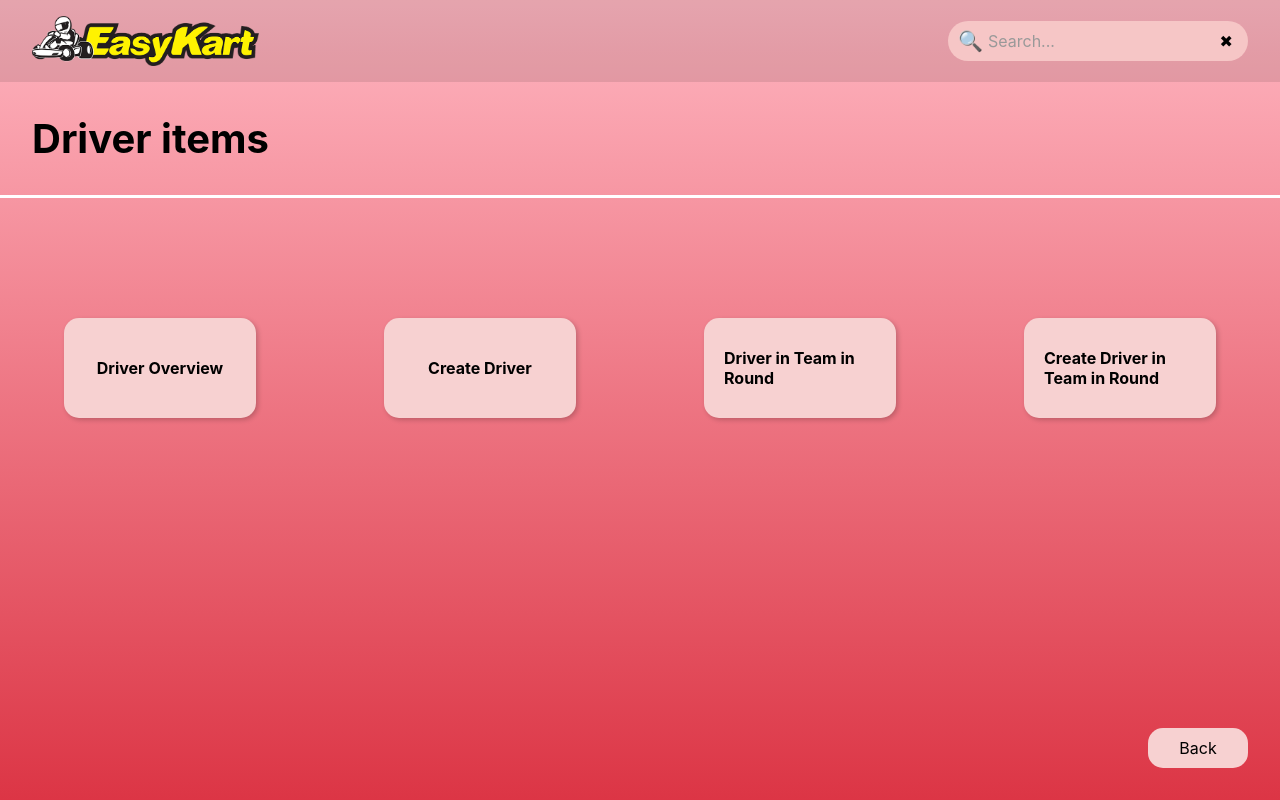
After one commit to su-thiri/EK-Champ, a Django app: page /driver/ in a window 1280 px wide. The commit adds this page. Run offline with Django 4.2, Linux system fonts and the light colour scheme.

Commit message:
driveritem

```diff
--- a/EK_APP/static/style.css
+++ b/EK_APP/static/style.css
@@ -30,6 +30,7 @@ body {
     text-decoration: none;
     color: black;
     font-size: 1rem;
+
 }
 .btn {
     padding: 0.5rem 1rem;
@@ -235,3 +236,130 @@ body {
     width: 100%;
     padding: 0 2rem;
 }
+
+
+/*  driveritem  */
+
+
+body {
+    min-height: 100vh;
+    background: linear-gradient(180deg, #ffb6c1 0%, #dc3545 100%);
+}
+
+.back-button {
+    position: fixed;
+    bottom: 2rem;
+    right: 2rem;
+    background: rgba(255, 255, 255, 0.5);
+    padding: 0.75rem 2rem;
+    border-radius: 20px;
+    cursor: pointer;
+    font-size: 1.1rem;
+}
+
+.back-button:hover {
+    background: rgba(255, 255, 255, 0.7);
+}
+
+.page-title {
+    padding: 2rem;
+    font-size: 2.5rem;
+    color: #000;
+}
+
+.white-line {
+    width: 100%;
+    height: 3px; /* Thickness of the line */
+    background-color: white;
+    margin: 0 auto 20px auto;
+}
+
+.search-container {
+    position: relative;
+    width: 300px;
+    height: 40px;
+    background-color: #f6c6c6;
+    border-radius: 20px;
+    display: flex;
+    align-items: center;
+    padding: 0 15px;
+    font-family: Arial, sans-serif;
+}
+
+/* Search Input */
+.search-input {
+    flex: 1;
+    height: 100%;
+    border: none;
+    background-color: transparent;
+    outline: none;
+    font-size: 16px;
+    color: #000;
+    padding-left: 25px;
+}
+
+/* Search Icon */
+.search-icon {
+    position: absolute;
+    left: 10px;
+    font-size: 20px;
+    color: #000;
+}
+
+/* Show Clear Icon when typing */
+.search-input:not(:placeholder-shown) + .clear-icon {
+    display: block;
+}
+
+/* Button Row */
+.button-row {
+    display: flex;
+    justify-content: space-around;
+    margin-bottom: 20px;
+}
+
+
+
+/* Individual Button Style */
+.button {
+    width: 15%;
+    height: 100px;
+    background-color: #f7d1d1; /* Light pink background */
+    border-radius: 15px;
+    display: flex;
+    justify-content: center;
+    align-items: center;
+    box-shadow: 2px 2px 5px rgba(0, 0, 0, 0.2); /* Subtle shadow */
+    font-size: 16px;
+    font-weight: bold;
+    cursor: pointer;
+    transition: transform 0.2s ease, box-shadow 0.2s ease;
+    margin: 100px auto;
+    padding: 20px;
+}
+
+/* Hover Effect for Buttons */
+.button:hover {
+    transform: scale(1.05);
+    box-shadow: 3px 3px 8px rgba(0, 0, 0, 0.3);
+}
+
+/* Back Button */
+.back-button {
+    width: 100px;
+    height: 40px;
+    background-color: #f7d1d1; /* Same light pink */
+    border-radius: 15px;
+    display: flex;
+    justify-content: center;
+    align-items: center;
+    font-size: 16px;
+    cursor: pointer;
+    transition: transform 0.2s ease, box-shadow 0.2s ease;
+}
+
+/* Hover Effect for Back Button */
+.back-button:hover {
+    transform: scale(1.1);
+    box-shadow: 3px 3px 8px rgba(0, 0, 0, 0.3);
+}
--- /dev/null
+++ b/EK_APP/templates/driveritem.html
@@ -0,0 +1,39 @@
+{% load static %}
+<!DOCTYPE html>
+<html lang="en">
+<head>
+    <meta charset="UTF-8">
+    <meta name="viewport" content="width=device-width, initial-scale=1.0">
+    <title>EasyKart.net - Driver Items</title>
+    <link rel="stylesheet" href="{% static 'style.css' %}">
+</head>
+<body>
+    <header class="header">
+        <div class="logo">
+            <img src="{% static 'img/EasyKart.png' %}">
+        </div>
+
+        <div class="search-container">
+        <input type="text" class="search-input" placeholder="Search...">
+        <span class="search-icon">&#128269;</span> <!-- Unicode for magnifying glass -->
+        <span class="clear-icon">&#10006;</span> <!-- Unicode for X -->
+    </div>
+    </header>
+
+    <main>
+        <h1 class="page-title">Driver items</h1>
+
+        <div class="white-line"></div>
+
+
+        <div class="button-row">
+            <div class="button">Driver Overview</div>
+            <div class="button">Create Driver</div>
+            <div class="button">Driver in Team in Round</div>
+            <div class="button">Create Driver in Team in Round</div>
+        </div>
+        <div class="back-button">Back</div>
+    </div>
+    </main>
+</body>
+</html>
--- a/EK_APP/templates/login.html
+++ b/EK_APP/templates/login.html
@@ -12,10 +12,10 @@
         <div class="logo">
             <img src="{% static 'img/EasyKart.png' %}">
         </div>
-        <div class="nav-links">
+        <div class="auth-buttons">
             <a href="{% url 'mainpage' %}" class="nav-link">Home</a>
             <a href="{% url 'login' %}" class="nav-link sign-in">Sign in</a>
-            <a href="{% url 'register' %}" class="nav-link sign-in">Register</a>
+            <a href="{% url 'register' %}" class="nav-link register">Register</a>
         </div>
     </nav>
 
--- a/EK_APP/urls.py
+++ b/EK_APP/urls.py
@@ -5,5 +5,5 @@ urlpatterns =[
     path('mainpage/', views.mainpage, name='mainpage'),
     path('login/', views.login, name='login'),
     path('register/', views.register, name='register'),
-
+    path('driver/', views.driver, name='driver'),
 ]
--- a/EK_APP/views.py
+++ b/EK_APP/views.py
@@ -13,6 +13,9 @@ def login(request):
 
 def register(request):
     return render(request, 'register.html')
+
+def driver(request):
+    return render(request, 'driveritem.html')
 
 
 
```
Also changed, not shown: EK_APP/templates/register.html (+8 -14 lines), 1 other file.
